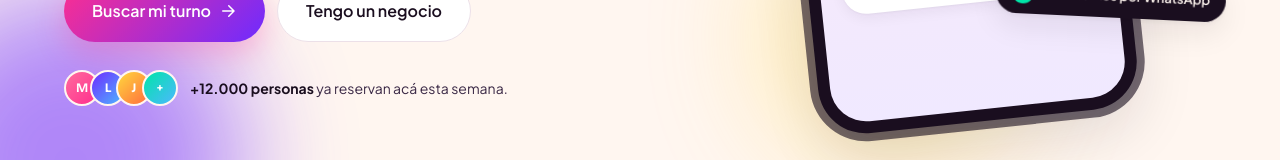
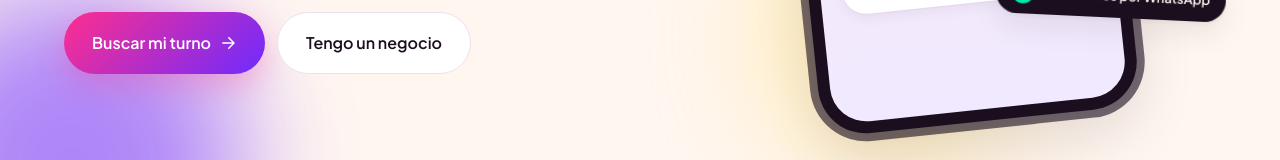
Before and after one commit to franco77coria/turnospro, a Next.js app: page / in a window 1280 px wide. Shown: the part 612-772 px from the top of the page. Built offline with nearby package versions, Linux system fonts and the light colour scheme; no server answers.

Commit message:
fix: eliminar texto de prueba social no verificado en la portada

```diff
--- a/src/app/page.js
+++ b/src/app/page.js
@@ -103,17 +103,6 @@ export default function Landing() {
               <a href="#business" className="gu-btn gu-btn-ghost gu-btn-lg">
                 Tengo un negocio
               </a>
-            </Reveal>
-            <Reveal as="div" delay={320} className="gu-hero-proof">
-              <div className="gu-avatars">
-                <span className="gu-av">M</span>
-                <span className="gu-av">L</span>
-                <span className="gu-av">J</span>
-                <span className="gu-av">+</span>
-              </div>
-              <div className="gu-proof-text">
-                <strong>+12.000 personas</strong> ya reservan acá esta semana.
-              </div>
             </Reveal>
           </div>
 
```
